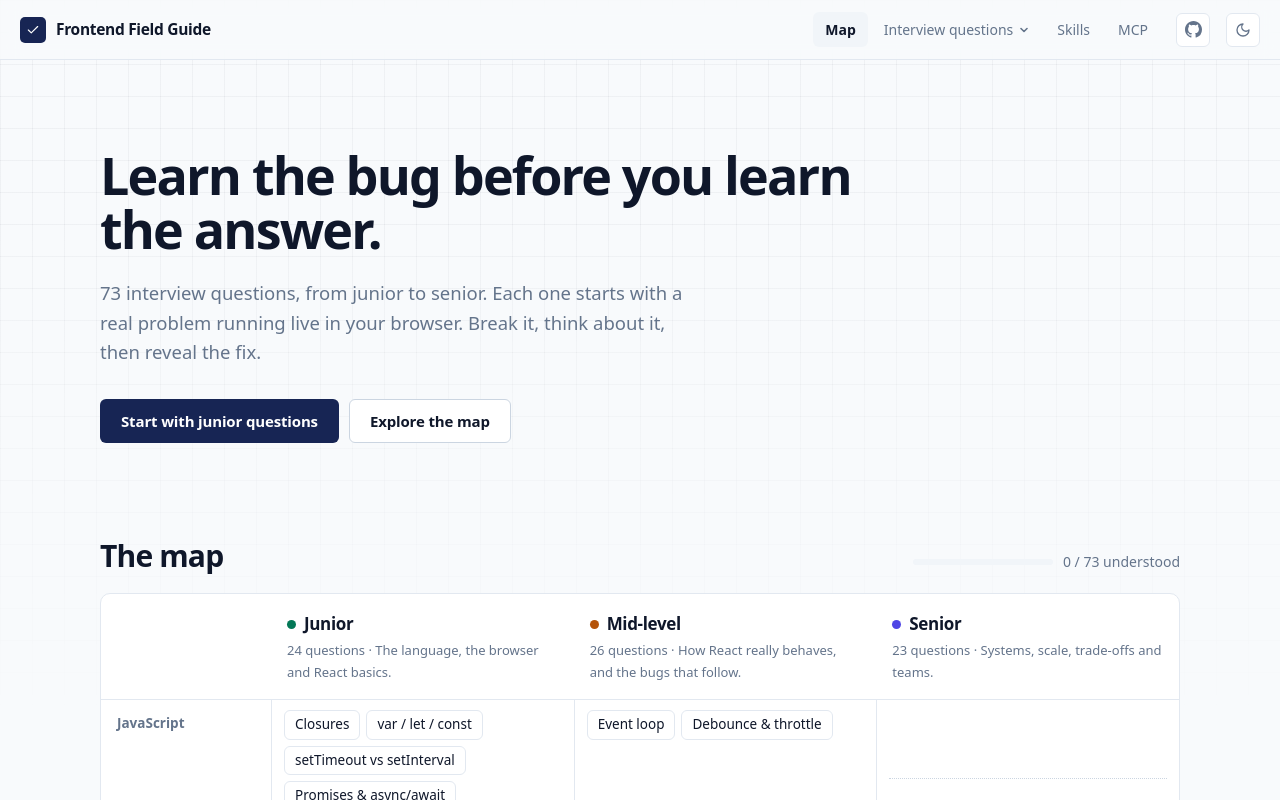
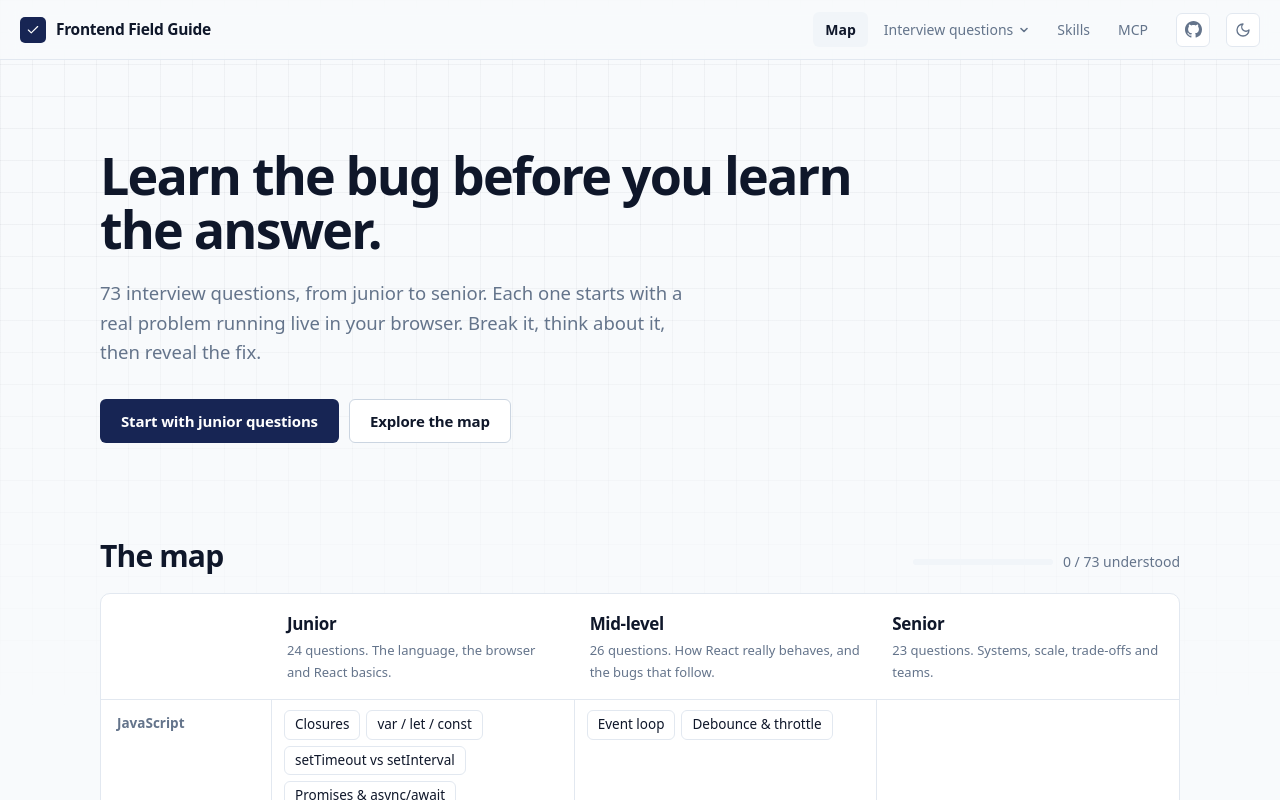
Before and after one commit to Abdo30004/Frontend-roadmap, a React (Vite) app in the folder site/: page / in a window 1280 px wide. Shown: the top 800 px of the page. Built offline with nearby package versions, Linux system fonts and the light colour scheme.

Commit message:
refactor: remove unnecessary icons and improve text formatting across multiple components

```diff
--- a/site/src/App.tsx
+++ b/site/src/App.tsx
@@ -79,10 +79,9 @@ function QuestionsMenu({ onOpen }: { onOpen: () => void }) {
       <div className="nav-dropdown" id="questions-menu">
         {LEVELS.map((l) => (
           <NavLink key={l.id} to={`/${l.id}`} className="nav-level" style={{ ['--c' as string]: `var(--${l.id})` }} onClick={() => setOpen(false)}>
-            <i className="lvl-dot" />
             <span>
               <strong>{l.label}</strong>
-              <small>{META[l.id].length} questions · {l.blurb}</small>
+              <small>{META[l.id].length} questions. {l.blurb}</small>
             </span>
           </NavLink>
         ))}
--- a/site/src/demo-kit/index.tsx
+++ b/site/src/demo-kit/index.tsx
@@ -45,7 +45,6 @@ export function Browser({ url = 'app.example.com', children, style }: { url?: st
   return (
     <div className="dk-browser" style={style}>
       <div className="dk-browser-bar">
-        <span className="dk-dots"><i /><i /><i /></span>
         <span className="dk-url">{url}</span>
       </div>
       <div className="dk-browser-body">{children}</div>
--- a/site/src/demo-kit/kit.css
+++ b/site/src/demo-kit/kit.css
@@ -19,8 +19,6 @@
 
 .dk-browser { border: 1px solid var(--line-2); border-radius: 8px; overflow: hidden; background: var(--surface); }
 .dk-browser-bar { display: flex; align-items: center; gap: 12px; padding: 9px 12px; background: var(--paper-2); border-bottom: 1px solid var(--line); }
-.dk-dots { display: flex; gap: 6px; }
-.dk-dots i { width: 10px; height: 10px; border-radius: 50%; background: var(--line-2); display: block; }
 .dk-url {
   flex: 1; font: 12.5px var(--font-mono); color: var(--ink-2); background: var(--surface); border: 1px solid var(--line);
   border-radius: 5px; padding: 4px 12px; overflow: hidden; white-space: nowrap; text-overflow: ellipsis;
--- a/site/src/pages/Home.tsx
+++ b/site/src/pages/Home.tsx
@@ -40,8 +40,8 @@ export function Home() {
           {LEVELS.map((l) => (
             <div key={l.id}>
               <Link to={`/${l.id}`} style={{ ['--c' as string]: `var(--${l.id})` }}>
-                <strong><i className="lvl-dot" />{l.label}</strong>
-                <span>{META[l.id].length} questions · {l.blurb}</span>
+                <strong>{l.label}</strong>
+                <span>{META[l.id].length} questions. {l.blurb}</span>
               </Link>
             </div>
           ))}
--- a/site/src/pages/LevelPage.tsx
+++ b/site/src/pages/LevelPage.tsx
@@ -50,7 +50,7 @@ export default function LevelPage({ level, menuOpen, closeMenu }: { level: Level
     <div className="docs" style={{ ['--c' as string]: `var(--${level})` }}>
       <div className="sidebar-backdrop" data-open={menuOpen || undefined} onClick={closeMenu} />
       <nav className="sidebar" data-open={menuOpen || undefined} aria-label={`${meta.label} questions`}>
-        <h2><i className="lvl-dot" />{meta.label}</h2>
+        <h2>{meta.label}</h2>
         <p className="sidebar-sub">{doneCount} / {questions.length} understood</p>
         <div className="side-group">
           <ul>
@@ -69,7 +69,7 @@ export default function LevelPage({ level, menuOpen, closeMenu }: { level: Level
 
       <main className="docs-main">
         <header className="docs-intro">
-          <h1><i className="lvl-dot" style={{ width: 14, height: 14 }} />{meta.label} questions</h1>
+          <h1>{meta.label} questions</h1>
           <p>{meta.blurb} {questions.length} questions. Each one has a live bug, a hidden answer and a live fix.</p>
         </header>
 
--- a/site/src/pages/SkillsPage.tsx
+++ b/site/src/pages/SkillsPage.tsx
@@ -60,7 +60,7 @@ export default function SkillsPage() {
             well. This guide walks through the ones worth installing for frontend work: what each one does, when to use it,
             and how they fit together.
           </p>
-          <p className="post-byline">Updated {INSTALLS_AS_OF} · Install counts from skills.sh</p>
+          <p className="post-byline">Updated {INSTALLS_AS_OF}. Install counts from skills.sh.</p>
           <TocInline toc={TOC} />
         </header>
 
--- a/site/src/styles/global.css
+++ b/site/src/styles/global.css
@@ -166,7 +166,6 @@ code, pre, kbd { font-family: var(--font-mono); font-variant-ligatures: none; fo
 }
 .topnav .nav-dropdown a.nav-level:hover { background: var(--paper-2); }
 .topnav .nav-dropdown a.nav-level.active { background: var(--paper-2); color: var(--ink); }
-.nav-level .lvl-dot { margin-top: 7px; flex: none; }
 .nav-level strong { display: block; font-size: 14.5px; font-weight: 600; letter-spacing: -0.01em; }
 .nav-level small { display: block; font-size: 12.5px; color: var(--ink-3); line-height: 1.4; margin-top: 1px; }
 .icon-btn {
@@ -260,7 +259,7 @@ a.icon-btn { text-decoration: none; }
 .post-skill h3 a { color: inherit; text-decoration: none; }
 .post-skill h3 a:hover { text-decoration: underline; text-decoration-color: var(--line-2); }
 .post-body .post-meta { display: flex; flex-wrap: wrap; align-items: center; row-gap: 2px; font-size: 13.5px; line-height: 1.5; color: var(--ink-3); margin: 6px 0 18px; }
-.post-meta > * + *::before { content: '\00B7'; margin: 0 8px; color: var(--ink-3); }
+.post-body .post-meta { column-gap: 16px; }
 .post-meta strong { color: var(--ink-2); font-weight: 600; }
 
 .post-body .post-when { margin: 4px 0 0; padding: 14px 18px; border: 1px solid var(--line); background: var(--surface); border-radius: 8px; }
@@ -417,11 +416,9 @@ a.icon-btn { text-decoration: none; }
 .map-head a strong { font-size: 17px; font-weight: 650; letter-spacing: -0.02em; display: flex; align-items: center; gap: 8px; }
 .map-head a span { display: block; font-size: 13px; color: var(--ink-3); margin-top: 2px; }
 .map-head a:hover strong { color: var(--accent); }
-.lvl-dot { width: 9px; height: 9px; border-radius: 50%; display: inline-block; background: var(--c); }
 .map-row + .map-row { border-top: 1px solid var(--line); }
 .map-cat { padding: 14px 16px; font-size: 13.5px; font-weight: 600; line-height: 1.4; color: var(--ink-2); }
 .map-cell { padding: 10px 12px; display: flex; flex-wrap: wrap; gap: 6px; align-content: flex-start; border-left: 1px solid var(--line); position: relative; }
-.map-cell:empty::after { content: ''; position: absolute; left: 12px; right: 12px; top: 50%; border-top: 1px dotted var(--line-2); }
 .node {
   display: inline-flex; align-items: center; gap: 7px;
   padding: 5px 10px; border-radius: 6px;
--- a/site/vite.config.ts
+++ b/site/vite.config.ts
@@ -9,6 +9,5 @@ export default defineConfig({
   resolve: { alias: { '@content': path.resolve(__dirname, '../content') } },
   server: {
     fs: { allow: [path.resolve(__dirname, '..')] },
-    allowedHosts : ["73f9-105-235-131-176.ngrok-free.app"]
   },
 });
```
